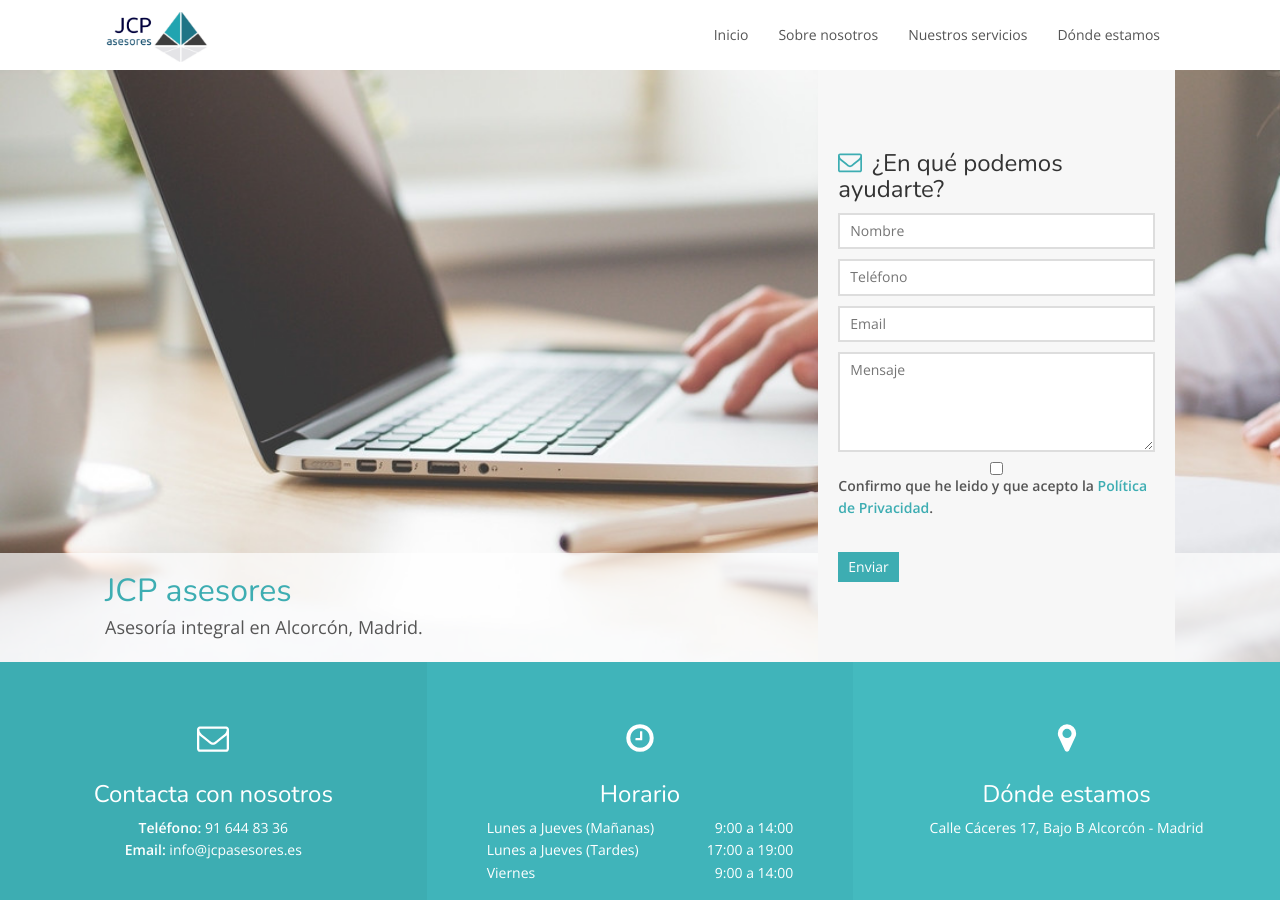
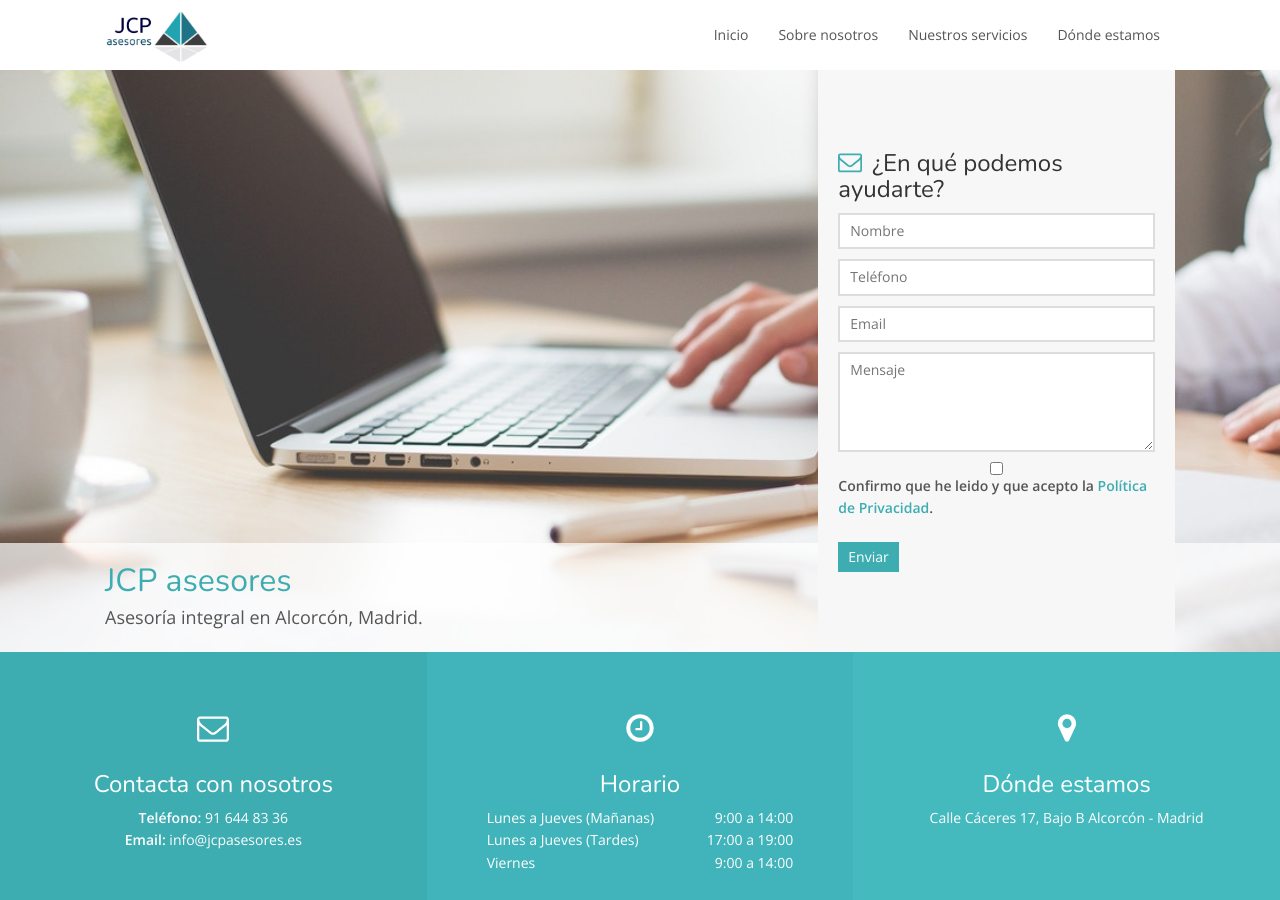
Before and after one commit to MpCity/MpCity.github.io, a Jekyll site: the page built from index.html, in a window 1280 px wide and 900 px high. Built offline with Jekyll 4.4.1, drawn with Linux system fonts in a browser that asks for light colours.

Commit message:
Update index.html

```diff
--- a/index.html
+++ b/index.html
@@ -42,7 +42,7 @@ layout: default
                 <div class="form-field">
                     <textarea name="comments" placeholder="Mensaje" required></textarea>
                 </div>
-                <div class="form-field">
+                <div>
                     <label class="checkbox-rgpd" style="display: inline">
                         <input type="checkbox" id="myRGPDCheck" onclick="hideRGPD()" required> Confirmo que he leido y que acepto la <a href="https://jcpasesores.es/politica-de-privacidad/">Política de Privacidad</a>.
                     </label>
```
